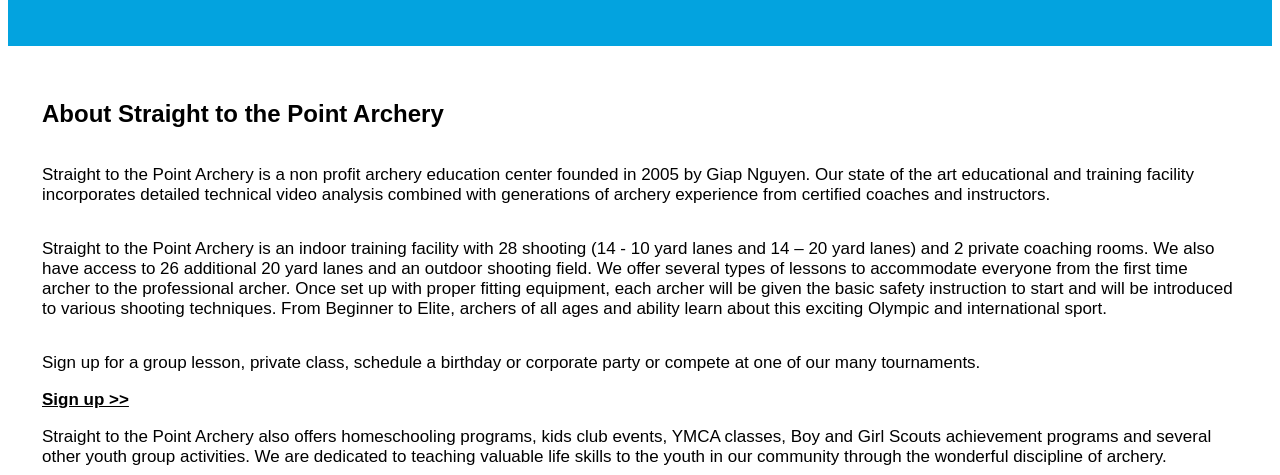
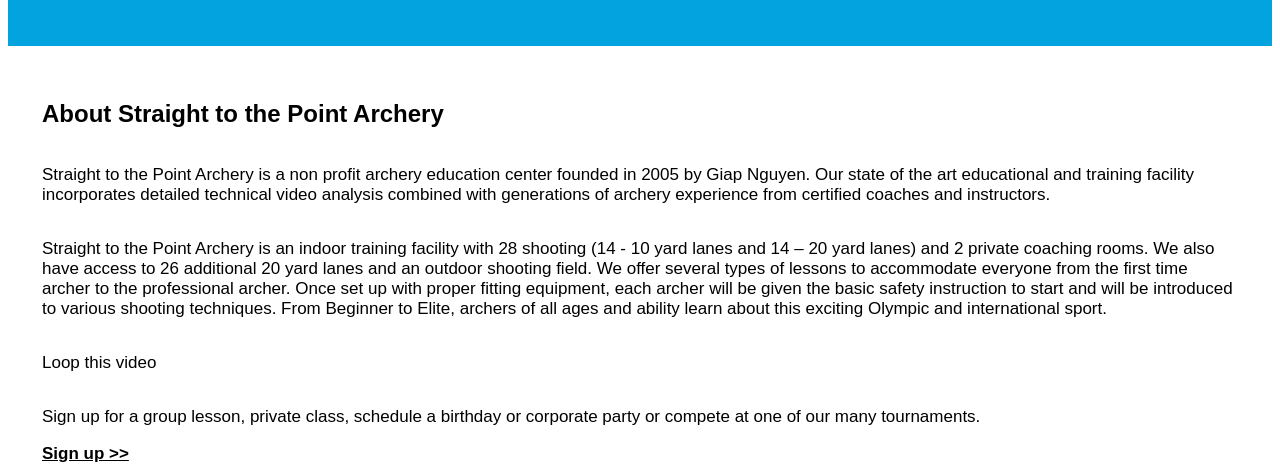
Before and after one commit to mashgit1/first-client, a plain HTML site: page index.html in a window 1280 px wide. Shown: the part 325-800 px from the top of the page. Drawn offline with Linux system fonts and the light colour scheme.

Commit message:
update index.html file

```diff
--- a/index.html
+++ b/index.html
@@ -25,6 +25,7 @@
       <h2>About Straight to the Point Archery</h2>
       <p>Straight to the Point Archery is a non profit archery education center founded in 2005 by Giap Nguyen.  Our state of the art educational and training facility incorporates detailed technical video analysis combined with generations of archery experience from certified coaches and instructors.</p>
       <p>Straight to the Point Archery is an indoor training facility with  28 shooting (14 -  10 yard lanes and 14 – 20 yard lanes) and 2 private coaching rooms. We also have access to 26  additional  20 yard lanes  and an outdoor shooting field.  We offer several types of lessons to accommodate everyone from the first time archer to the professional archer. Once set up with proper fitting equipment, each archer will be given the basic safety instruction to start and will be introduced to various shooting techniques. From Beginner to Elite, archers of all ages and ability learn about this exciting Olympic and international sport.</p>
+      <p>Loop this video</p>
       <p>Sign up for a group lesson, private class, schedule a birthday or corporate party or compete at one of our many tournaments.</p>
       <b><a style="color: black" href="#">Sign up >></a></b>
       <p>Straight to the Point Archery also offers homeschooling programs, kids club events, YMCA classes, Boy and Girl Scouts achievement programs and several other youth group activities. We are dedicated to teaching valuable life skills to the youth in our community through the wonderful discipline of archery.</p>
```
